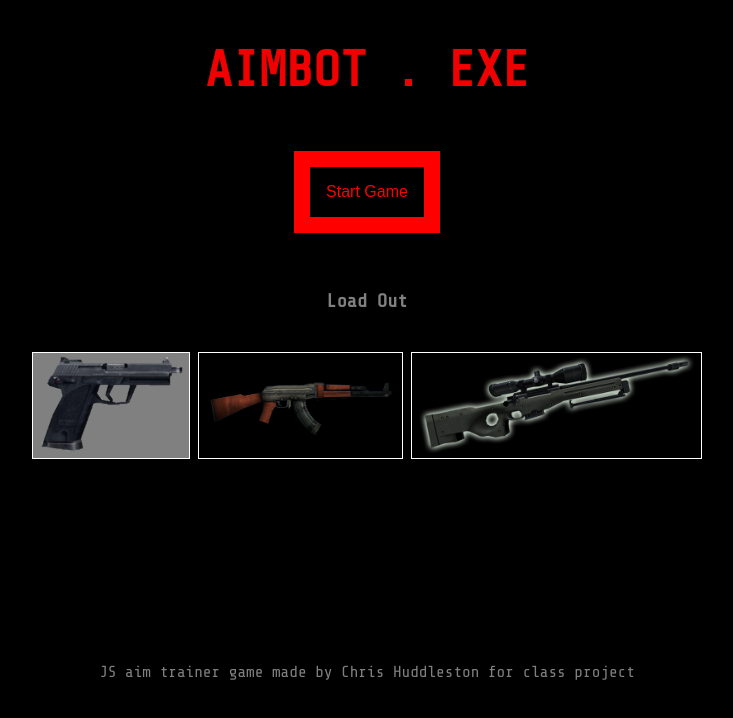
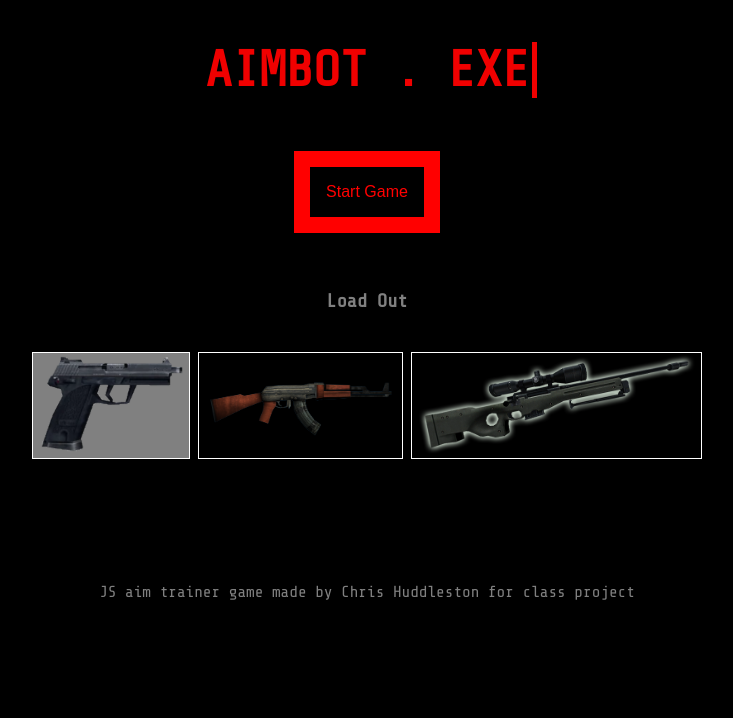
Before and after one commit to cmhuddlest/AIMBOT.EXE, a plain HTML site: page index.html in a window 1280 px wide. Shown: the whole page, without its empty margins (273-1006 px from the left). Drawn offline with nearby package versions, Linux system fonts and the light colour scheme.

Commit message:
updated like 2 css things and the readme

```diff
--- a/game.css
+++ b/game.css
@@ -13,7 +13,7 @@ margin: 0;
 padding: 0;
 }
 *{
-    cursor: url(crosshair.png) 5 5, crosshair;
+    cursor: url(crosshair.png) 16 16, crosshair;
     user-select: none;
 }
 
--- a/index.css
+++ b/index.css
@@ -6,8 +6,22 @@ body {
     background-color: black;
     text-align: center;
     font-family: "Share Tech Mono";
-    background-repeat: no-repeat;
+    /* background-color: linear-gradient(45deg, black, whitesmoke, red);
+    background-size: 300% 300%;
+    animation: color 12s ease-in-out infinite; */
 }
+
+/* @keyframes color{
+  0%{
+    background-position: 0 50%;
+  }
+  50%{
+    background-position: 100% 50%;
+  }
+  100%{
+    background-position: 0 50%;
+  }
+} */
 
 h3{
   color: grey;
@@ -36,7 +50,7 @@ background-color: grey;
   }
 
   footer{
-    padding-top: 25vh;
+    padding-top: 15vh;
     color: grey;
   }
 
@@ -52,6 +66,7 @@ border: 1px solid white;
 /* select loadout button when hovering */
 #loadout-selector > button:hover{
 background-color: grey;
+cursor: pointer;
 }
 /* edit loadout button when selected */
 #loadout-selector > button.active{
@@ -64,10 +79,10 @@ background-color: grey;
   width: auto;
 }
 
-/*home page back ground image
-#homepage{
+/* home page back ground image */
+/* #homepage{
 
-}*/
+} */
 
 #webname{
   display: grid;
@@ -86,25 +101,10 @@ overflow: hidden;
 width: 100%;
 white-space: nowrap;
 animation:
- typer 3s steps(13),
- blink .4s step-end infinite alternate;
+ typer 3s steps(12),
+ blink .2s step-end infinite alternate;
 }
 
-/* title typing effect that I have not finished */
-/* h1::before{
-  background-color: teal;
-  animation: typing 4s steps(12) forwards;
-}
-h1::after{
-  content: "";
-  position: absolute;
-  left: 0;
-  height: 100%;
-  width: 100%;
-  background-color: inherit;
-  border-left: 2px solid red;
-  animation: typing 1.5s steps(10) infinite;
-  } */
   @keyframes blink {
     50%{
       border-color: transparent;
```
Also changed, not shown: game.html (+3 -3 lines), 1 other file.
